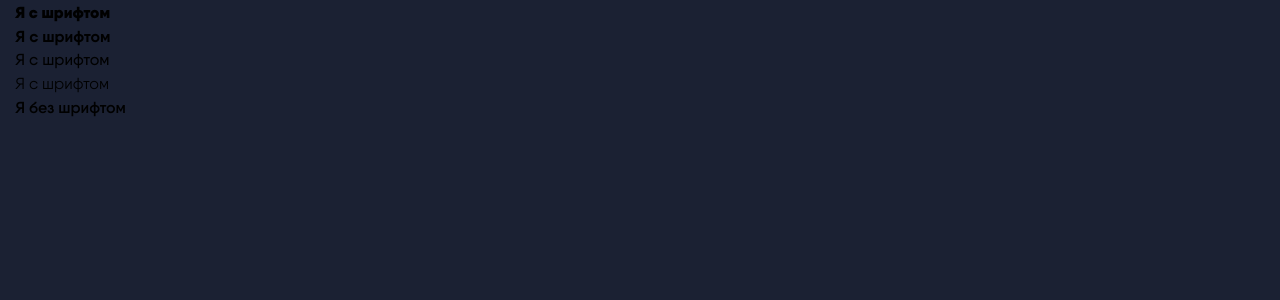
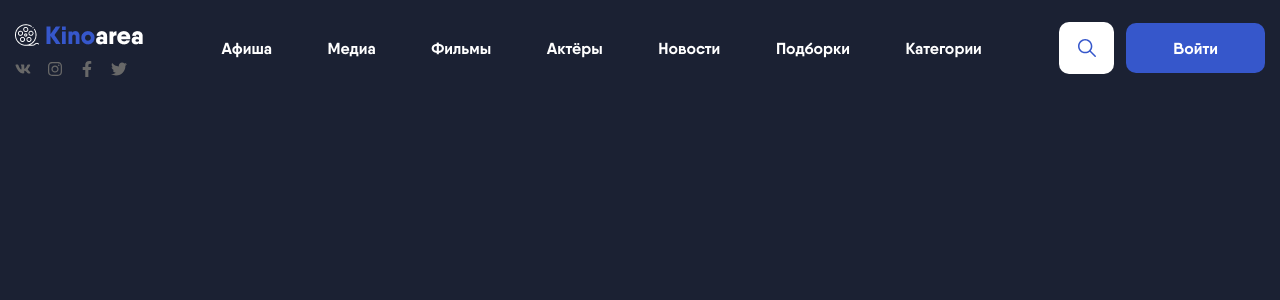
Before and after one commit to melkiurak/web-app-cinema, a React (Vite) app: page / in a window 1280 px wide. Shown: the top 300 px of the page. Built offline with nearby package versions, Linux system fonts and the light colour scheme.

Commit message:
Add header

```diff
--- a/package.json
+++ b/package.json
@@ -12,8 +12,10 @@
   "dependencies": {
     "@reduxjs/toolkit": "^2.7.0",
     "@tailwindcss/vite": "^4.1.5",
+    "@types/node": "^22.15.3",
     "react": "^18.0.0",
     "react-dom": "^18.0.0",
+    "react-icons": "^5.5.0",
     "react-query": "^3.39.3",
     "tailwindcss": "^4.1.5"
   },
--- a/src/Components/Header/Header.tsx
+++ b/src/Components/Header/Header.tsx
@@ -1,9 +1,35 @@
+import logo from '@assets/Img/Logo.png'
+import { FaVk, FaInstagram, FaFacebookF , FaTwitter } from "react-icons/fa";
+import { IoIosSearch } from "react-icons/io";
+
+
 export const Header = () => {
-    return <div className="container">
-        <h1 className="font-black-Qanelas">Я с шрифтом</h1>
-        <h1 className="font-bold-Qanelas">Я с шрифтом</h1>
-        <h1 className="font-medium-Qanelas">Я с шрифтом</h1>
-        <h1 className="font-regular-Qanelas ">Я с шрифтом</h1>
-        <h1 className="font-semi-bold-Qanelas">Я без шрифтом</h1>
-    </div>
+    return <header className=" fixed top-5 left-0 w-full">
+        <div className='container flex justify-between items-center h-[56px]'>
+            <div className='flex flex-col gap-2.5'>
+                <img src={logo} alt="" />
+                <div className='flex items-center gap-4 text-[#686868]'>
+                    <FaVk/>
+                    <FaInstagram/>
+                    <FaFacebookF/>
+                    <FaTwitter/>
+                </div>
+            </div>
+            <div className='flex-1 mx-5 w-full'>
+                <nav className='!flex justify-center items-center'>
+                    <ul className='flex items-center gap-[55.6px] max-xl:gap-7 text-white font-bold-Qanelas'>
+                        <li><a href="#s">Афиша</a></li>
+                        <li><a href="#s">Медиа</a></li>
+                        <li><a href="#s">Фильмы</a></li>
+                        <li><a href="#s">Актёры</a></li>
+                        <li><a href="#s">Новости</a></li>
+                        <li><a href="#s">Подборки</a></li>
+                        <li><a href="#s">Категории</a></li>
+                    </ul>
+                </nav>
+            </div>
+            <button className='bg-white rounded-[10px] h-[52px] w-[55px] flex items-center justify-center mr-3'><IoIosSearch className=' text-2xl text-vivid-blue' /></button>
+            <button className='text-white font-bold-Qanelas px-[47px] py-[13px] bg-vivid-blue rounded-[10px]'>Войти</button>
+        </div>
+    </header>
 }
--- a/src/index.css
+++ b/src/index.css
@@ -32,11 +32,8 @@
   --font-medium-Qanelas: "Qanelas-medium", "sans-serif";
   --font-regular-Qanelas: "Qanelas-regular", "sans-serif";
   --font-semi-bold-Qanelas: "Qanelas-semi-bold", "sans-serif";
-}
-* {
-  padding: 0px;
-  margin: 0px;
-  border: none;
+  --color-vivid-blue: #3657CB
+
 }
 *,*::before,*::after {
   box-sizing: border-box;
@@ -63,21 +60,10 @@ img, svg {
 address {
   font-style: normal;
 }
-input, textarea, button, select {
-  font-family: inherit;
-  font-size: inherit;
-  color: inherit;
-  background-color: transparent;
-}
 input::-ms-clear {
   display: none;
 }
-button, input[type='submit'] {
-  display: inline-block;
-  box-shadow: none;
-  background-color: transparent;
-  cursor: pointer;
-}
+
 input:focus, input:active,
 button:focus, button:active {
   outline: none;
@@ -101,7 +87,6 @@ html,body{
 body{
   background-color: var(--main-color-blue);
 }
-/* index.css */
 #root {
   font-family: 'Roboto', sans-serif;
   height: 100vh;
--- a/vite.config.ts
+++ b/vite.config.ts
@@ -1,8 +1,11 @@
 import { defineConfig } from 'vite'
 import react from '@vitejs/plugin-react-swc'
 import tailwindcss from '@tailwindcss/vite'
-
-// https://vite.dev/config/
+import path from 'path'
 export default defineConfig({
   plugins: [react(), tailwindcss()],
-})
+  resolve: {
+    alias: {
+      '@assets': path.resolve(__dirname, 'src/assets'),
+    },
+}})
```
Also changed, not shown: src/assets/Img/Logo.png (added), 1 other file (tests, documents, lock files or other folders).
